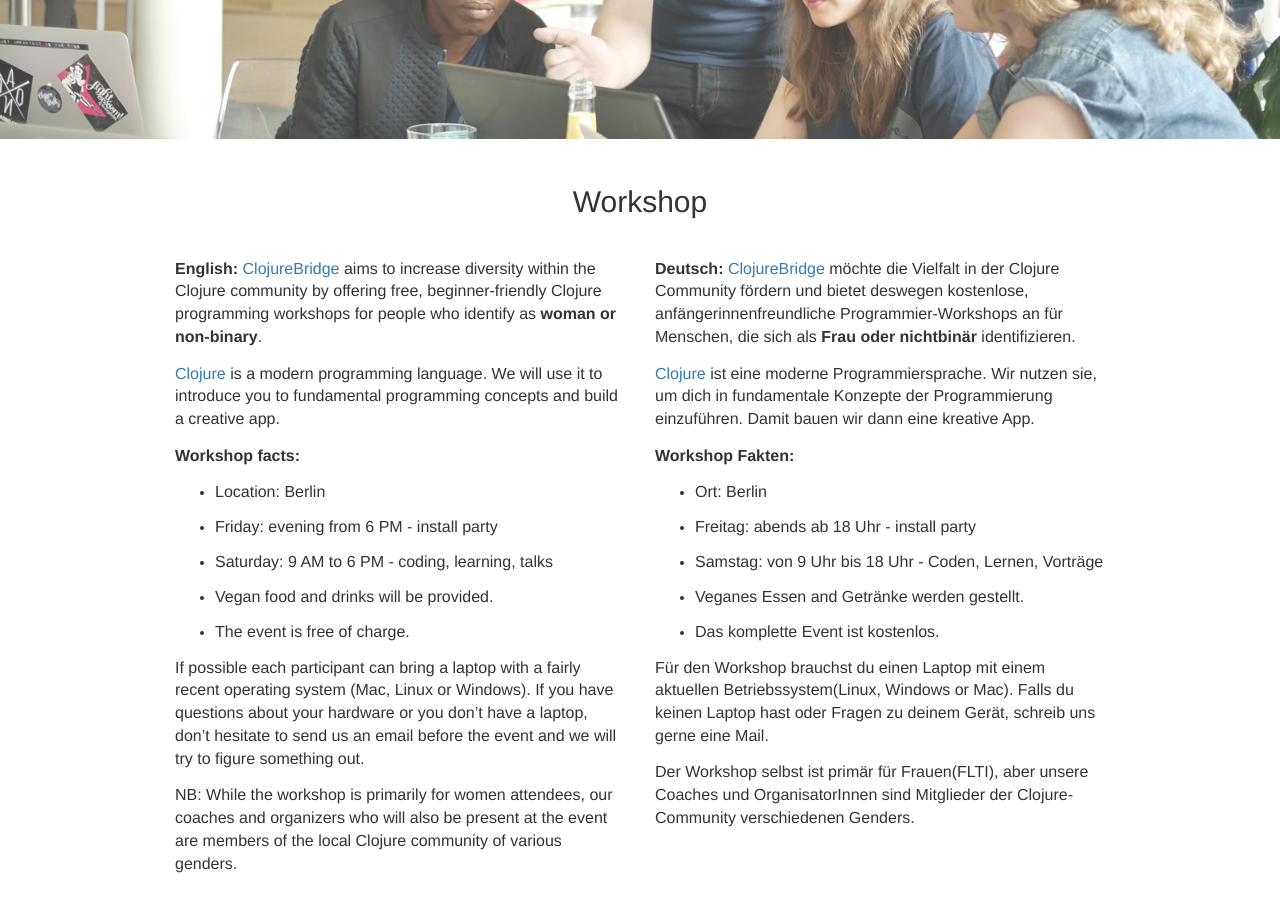
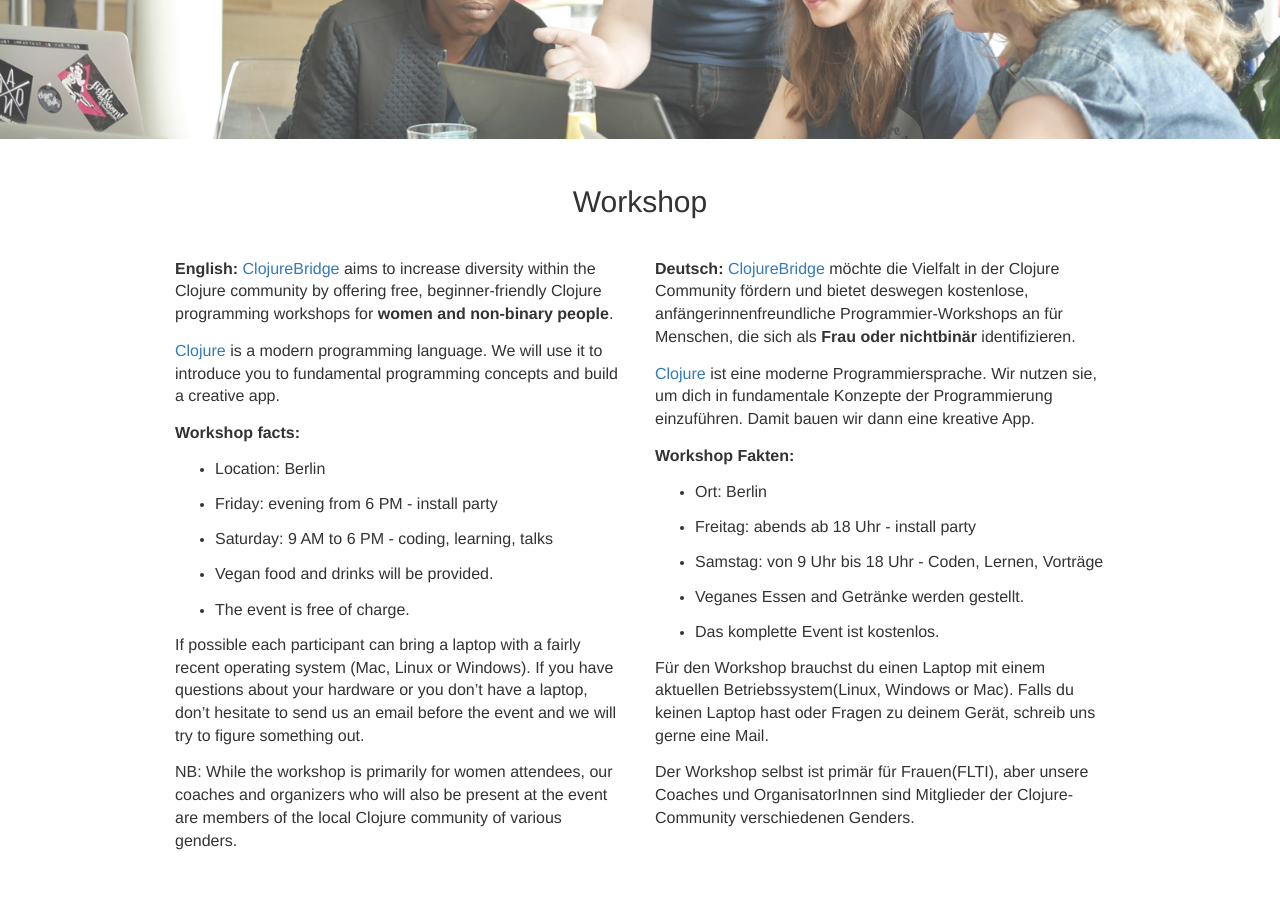
Before and after one commit to clojurebridge-berlin/clojurebridge-berlin.github.io, a Jekyll site: the page built from index.html, in a window 1280 px wide and 900 px high, scrolled down 919 px. Built offline with Jekyll 4.4.1, drawn with Linux system fonts in a browser that asks for light colours.

Commit message:
Fix grammar of "identify as woman"
Fixes #51

```diff
--- a/index.html
+++ b/index.html
@@ -60,8 +60,7 @@ title: Clojure Programming Workshops
       <div class="col-md-6">
         <p><b>English: </b><a href="http://www.clojurebridge.org/">ClojureBridge</a>
           aims to increase diversity within the Clojure community by offering free,
-          beginner-friendly Clojure programming workshops for people who
-          identify as <b>woman or non-binary</b>.
+          beginner-friendly Clojure programming workshops for <b>women and non-binary people</b>.
         </p>
         <p><a href="http://clojure.org/">Clojure</a> is a modern programming language.
           We will use it to introduce you to fundamental programming concepts and build a
```
